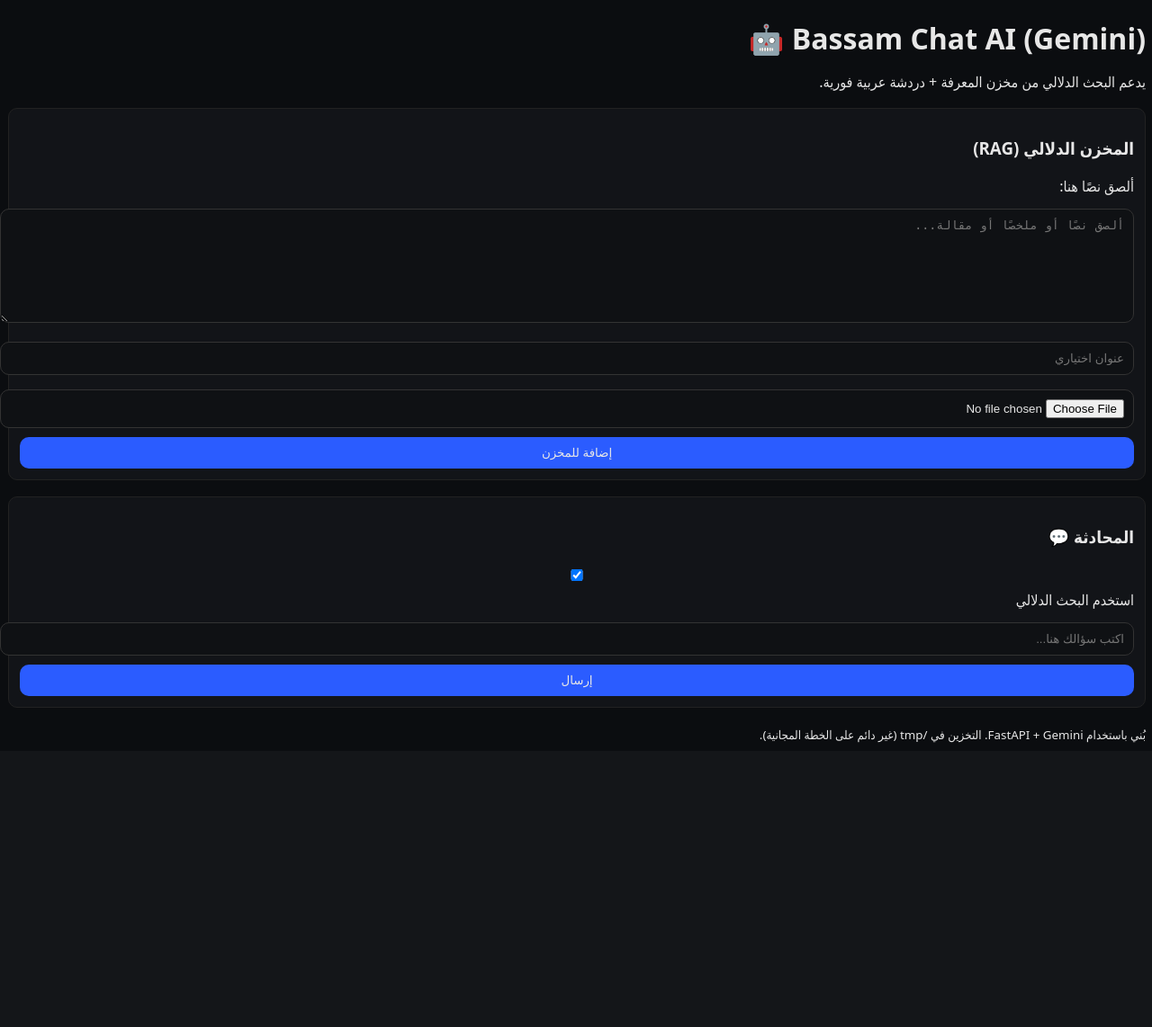
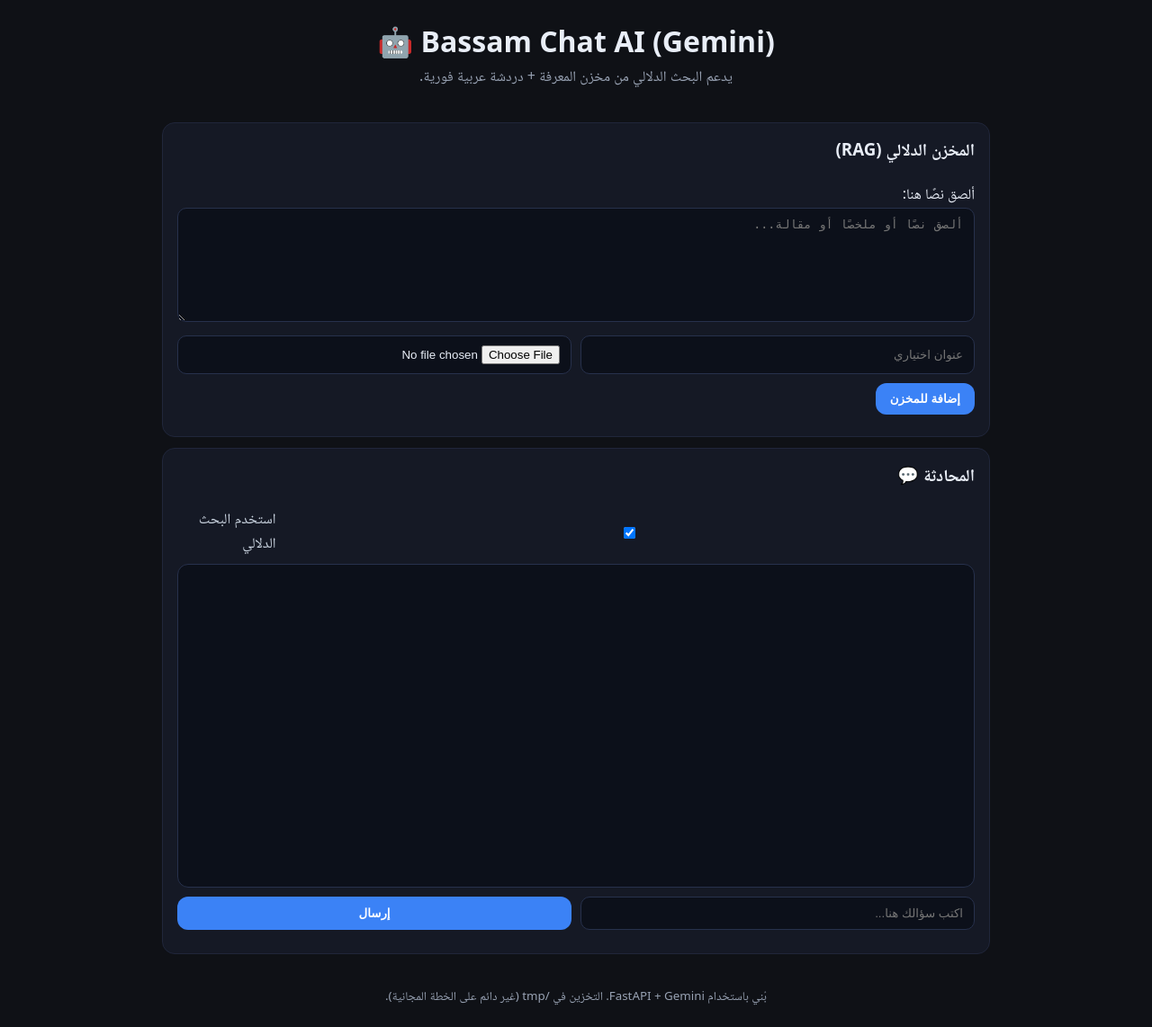
Before and after one commit to bassam-st/bassam-chat-ai, a FastAPI app: page / in a window 1280 px wide. Shown: the whole page at 90% size. Before the commit the page ends 826 px from the top, so only its background shows below. Run offline with FastAPI, Linux system fonts and the light colour scheme; parts of the project's set-up code (start-up, migrations or seed data) failed here and were passed over.

Commit message:
Update style.css

```diff
--- a/static/style.css
+++ b/static/style.css
@@ -1,13 +1,37 @@
-body{background:#0b0d10;color:#e7e7e7;font-family:system-ui,Segoe UI,Tahoma,Arial,sans-serif}
-.container{max-width:900px;margin:24px auto;padding:0 12px}
-h1{margin-bottom:8px}
-section{margin:18px 0;padding:12px;border:1px solid #222;border-radius:10px;background:#121418}
-input,textarea,button{width:100%;padding:10px;border-radius:10px;border:1px solid #333;background:#0f1114;color:#e7e7e7}
-input,textarea{margin:6px 0 10px}
-button{cursor:pointer;background:#2b5cff;border:none}
-button:hover{filter:brightness(1.1)}
-.chat-box{max-height:50vh;overflow:auto;background:#0f1114;border-radius:10px;padding:12px;margin-bottom:8px}
-.bubble{padding:10px;border-radius:10px;margin:8px 0;white-space:pre-wrap}
-.bubble.user{background:#1e2430}
-.bubble.bot{background:#141a22}
-label{display:block;margin-bottom:8px}
+:root { --bg:#0f1116; --panel:#151925; --text:#e9eef7; --muted:#98a2b3; --acc:#3b82f6; }
+* { box-sizing: border-box; }
+body {
+  margin: 0; font-family: system-ui, -apple-system, Segoe UI, Roboto, "Noto Naskh Arabic", sans-serif;
+  background: var(--bg); color: var(--text);
+}
+header { padding: 24px; text-align: center; }
+h1 { margin: 0 0 6px; font-weight: 700; }
+.sub { color: var(--muted); margin: 0; }
+
+.panel {
+  max-width: 920px; margin: 12px auto; background: var(--panel); padding: 16px;
+  border:1px solid #20263a; border-radius: 14px;
+}
+h3 { margin-top:0; }
+label.chk { display:flex; align-items:center; gap:8px; margin-bottom:8px; color:#cbd5e1; }
+
+textarea, input[type="text"], input[type="file"], input[type="search"], input[type="url"], input[type="number"], input[type="email"], input {
+  width: 100%; padding: 10px 12px; border-radius: 10px; border:1px solid #27314c; background:#0c101a; color:var(--text);
+}
+.row { display: grid; grid-template-columns: 1fr 1fr; gap: 10px; margin: 10px 0; }
+button {
+  background: var(--acc); color:#fff; border:none; padding: 10px 16px; border-radius: 12px; cursor: pointer; font-weight:600;
+}
+button:hover { filter: brightness(1.05); }
+
+#kb-status { margin-top: 8px; color:#bcd3ff; }
+
+#chat {
+  height: 360px; overflow:auto; background:#0c101a; border:1px solid #27314c; border-radius:12px; padding:12px; margin-bottom:10px;
+}
+.bubble { max-width: 90%; padding:10px 12px; margin:6px 0; border-radius:12px; line-height:1.6; white-space:pre-wrap; }
+.bubble.user { background:#1e293b; margin-left:auto; }
+.bubble.bot  { background:#101828; border:1px solid #1f2a44; }
+
+footer { text-align:center; color:var(--muted); padding:22px 10px; }
+@media (max-width:720px){ .row { grid-template-columns: 1fr; } #chat{height: 320px;} }
```
